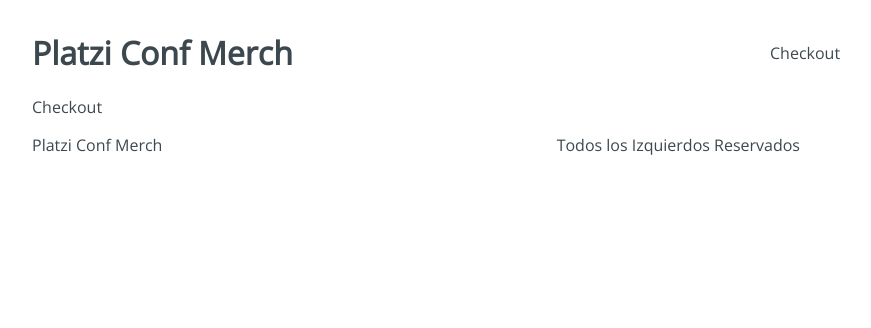
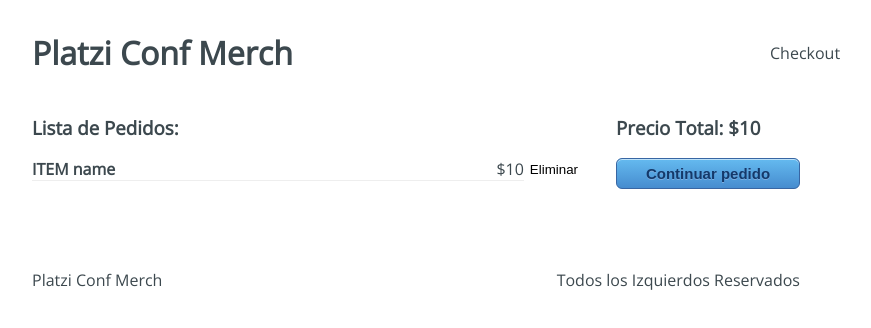
Before and after one commit to gomezjhon1022/platzi-conf-store, a React app: page /checkout in a window 1280 px wide. Shown: the top 328 px of the page, without its empty margins (224-1095 px from the left). Built offline with nearby package versions, Linux system fonts and the light colour scheme.

Commit message:
Añadir maquetación y estilos del formulario de checkout

```diff
--- a/src/containers/Checkout.jsx
+++ b/src/containers/Checkout.jsx
@@ -1,8 +1,24 @@
-import React from 'react'
+import React from 'react';
+import '../styles/components/Checkout.css'
 
 const Checkout = () => {
   return (
-    <div>Checkout</div>
+    <div className="checkout">
+      <div className="checkout-content">
+        <h3>Lista de Pedidos:</h3>
+        <div className="checkout-item">
+          <div className="checkout-element">
+            <h4>ITEM name</h4>
+            <span> $10</span>
+          </div>
+          <button type="button">Eliminar</button>
+        </div>
+      </div>
+      <div className="checkout-sidebar">
+        <h3>Precio Total: $10</h3>
+        <button type="button">Continuar pedido</button>
+      </div>
+    </div>
   )
 }
 
--- a/src/styles/components/Checkout.css
+++ b/src/styles/components/Checkout.css
@@ -1,38 +1,38 @@
-.Checkout {
+.checkout {
   grid-template-columns: 3fr 1fr;
   grid-gap: 2rem;
   grid-row-gap: 1.5em;
   display: grid;
   padding: 0 0 4em 0;
 }
-.Checkout-item {
+.checkout-item {
   display: flex;
   justify-content: space-between;
   align-items: center;
   margin: 10px 0 0 0;
 }
-.Checkout-item .fas {
+.checkout-item .fas {
   margin: 0 0 0 10px;
   color: rgba(0,0,0,0.4);
   cursor: pointer;
 }
-.Checkout-item button {
+.checkout-item button {
   background-color: transparent;
   border: none;
   outline: none;
 }
-.Checkout-element {
+.checkout-element {
   display: flex;
   justify-content: space-between;
   align-items: center;
   width: 100%;
   border-bottom: 1px solid #eee;
 }
-.Checkout-element h4 {
+.checkout-element h4 {
   margin: 0;
 }
 
-.Checkout-sidebar button {
+.checkout-sidebar button {
   box-shadow: inset 0px 1px 0px 0px #bee2f9;
     background: linear-gradient(to bottom, #63b8ee 5%, #468ccf 100%);
     background-color: #63b8ee;
```
